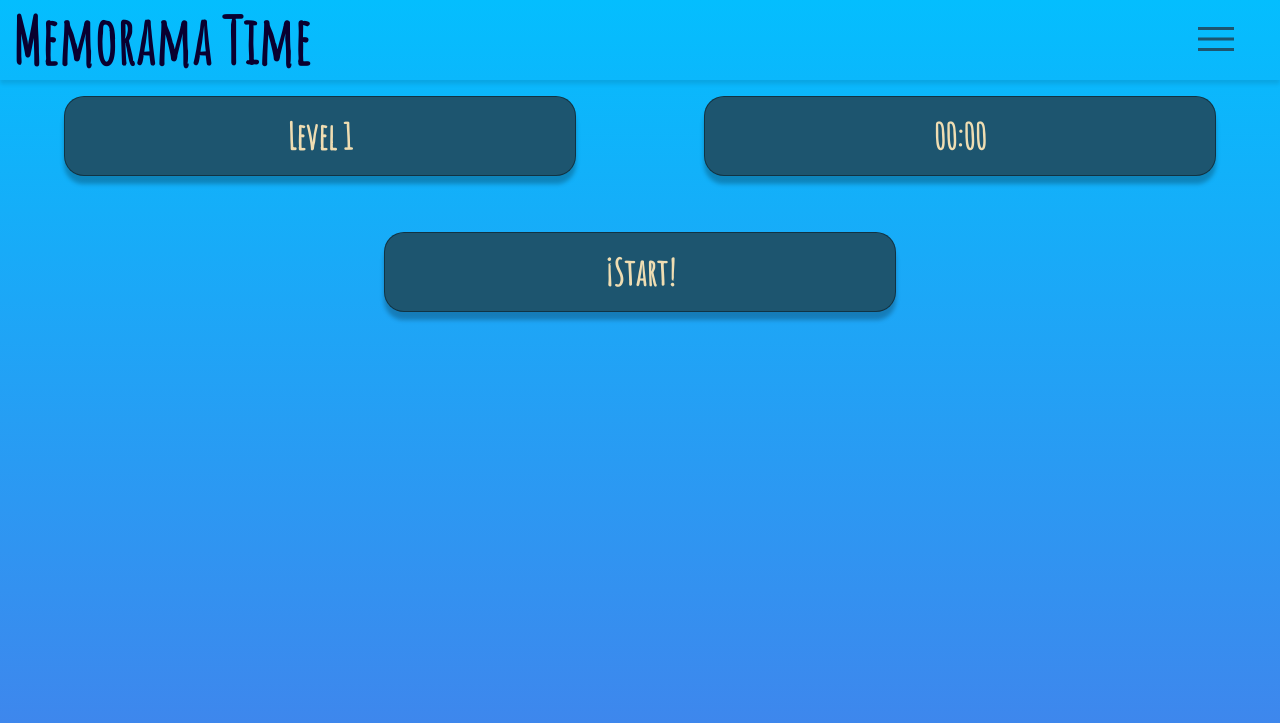
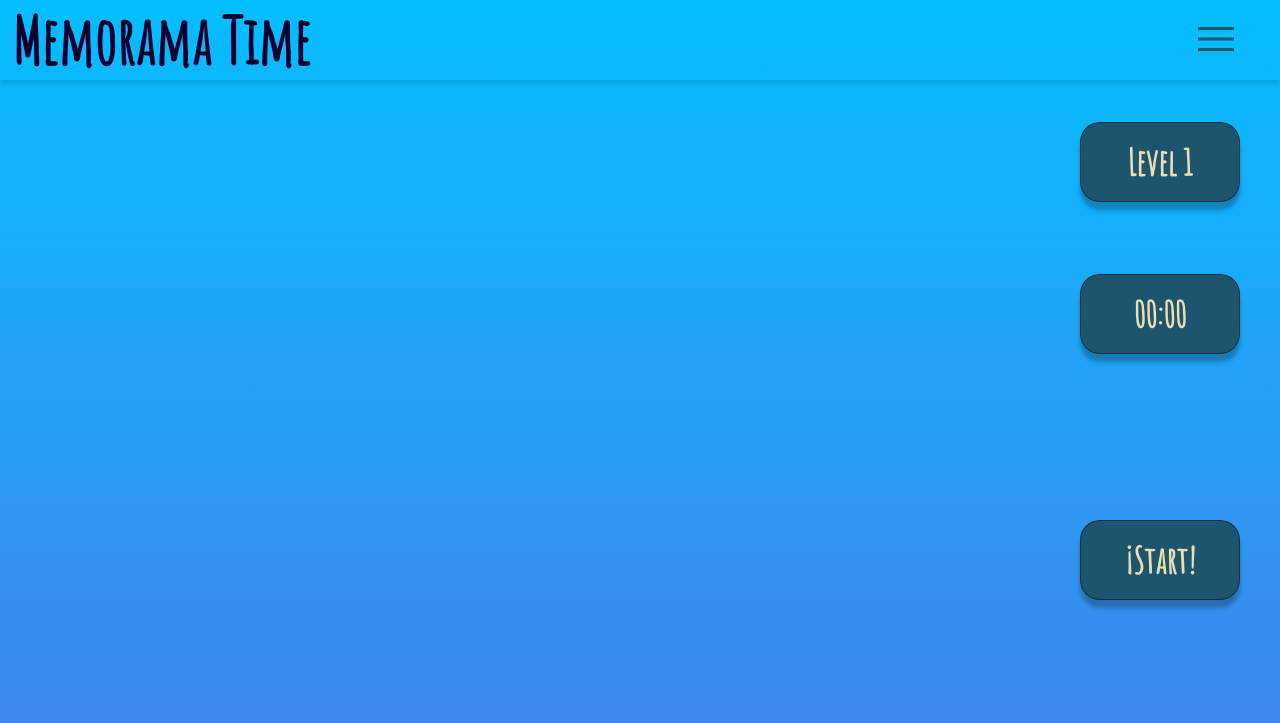
Before and after one commit to deiviiss/memorama-js, a website with bundled scripts: page index.html in a window 1280 px wide. Built offline with nearby package versions, Linux system fonts and the light colour scheme; no server answers.

Commit message:
Cambio de board & information en desktop

```diff
--- a/index.html
+++ b/index.html
@@ -53,7 +53,7 @@
         <span>0</span>
       </div>
     </div>
-    <div>
+    <div class="start">
       <button id="btnEmpezar" class="btn-start">¡Start!</button>
     </div>
   </main>
--- a/src/styles/home.css
+++ b/src/styles/home.css
@@ -59,6 +59,11 @@ header .logo {
   justify-content: space-around;
 }
 
+button {
+  background-color: transparent;
+  border: 0;
+}
+
 .menu button {
   border: none;
   background-color: var(--blue);
@@ -107,7 +112,7 @@ a {
 .theme-container {
   display: flex;
   flex-direction: row;
-  justify-content: space-evenly;
+  justify-content: space-around;
   align-items: center;
   width: 90%;
   height: 8rem;
@@ -141,30 +146,30 @@ a {
 }
 
 /*Media Query */
-@media (min-width: 360px) {
+@media screen and (min-width: 360px) {
   .themes-container {
     padding-top: 12rem;
   }
 }
 
-@media (min-width: 410px) {
+@media screen and (min-width: 410px) {
   .themes-container {
     padding-top: 10rem;
   }
 }
 
-@media (min-width: 640px) {
+@media screen and (min-width: 640px) {
   header .logo {
     font-size: var(--lg);
   }
 
-  F .theme-menu div,
+  .theme-menu div,
   .theme-menu button {
     width: 8rem;
   }
 }
 
-@media (min-width: 640px) {
+@media screen and (min-width: 640px) {
   .themes-container {
     height: 20rem;
   }
@@ -181,13 +186,13 @@ a {
   }
 }
 
-@media (min-width: 690px) {
+@media screen and (min-width: 690px) {
   .themes-container {
     height: 24rem;
   }
 }
 
-@media (min-width: 860px) {
+@media screen and (min-width: 860px) {
   .themes-container {
     padding-top: 14rem;
   }
--- a/src/styles/style.css
+++ b/src/styles/style.css
@@ -95,7 +95,7 @@ h3 {
 
 .game .card-container {
   display: grid;
-  grid-template-columns: repeat(auto-fit, minmax(50px, 1fr));
+  grid-template-columns: repeat(auto-fit, minmax(100px, 1fr));
   gap: 2rem;
   justify-items: center;
 }
@@ -308,6 +308,7 @@ figure .back {
     height: 10rem;
   }
 }
+
 @media screen and (min-width: 410px) {
   figure {
     width: 9rem;
@@ -317,6 +318,7 @@ figure .back {
     font-size: 3rem;
   }
 }
+
 @media screen and (min-width: 640px) {
   header .logo {
     font-size: 4rem;
@@ -335,6 +337,7 @@ figure .back {
     font-size: var(--md);
   }
 }
+
 @media screen and (min-width: 768px) {
   header .logo {
     font-size: 5.6rem;
@@ -343,6 +346,43 @@ figure .back {
   figure {
     width: 12rem;
     height: 16rem;
+  }
+
+  main {
+    display: grid;
+    height: 80%;
+    grid-column-gap: 2rem;
+    grid-template-columns: 1fr 1fr;
+    grid-auto-rows: 1fr;
+    grid-template-areas:
+            "b b a"
+            "b b c"
+  }
+
+  .information {
+    grid-area: a;
+  }
+
+  .game {
+    grid-area: b;
+    height: 100%;
+  }
+
+  .board{
+    grid-area: c;
+  }
+
+  .information, .board {
+    height: 100%;
+    flex-direction: column;
+    padding-right: 4rem;
+  }
+
+  .information div, .board div{
+    padding-bottom: 2rem;
+  }
+  .information div h3, .board div h3, .board div button, .btn-start {
+    width: 16rem;
   }
 
   .game .card-container i {
@@ -356,7 +396,12 @@ figure .back {
   .modal-options p, .options-buttons .modal-button {
     font-size: 4rem;
   }
+
+  .start {
+    grid-area: c;
+  }
 }
+
 @media screen and (min-width: 1024px) {
   header .logo {
     font-size: var(--lg);
@@ -368,5 +413,20 @@ figure .back {
 
   .modal {
     width: 40%;
+    height: 70%;
   }
 }
+
+@media screen and (min-width: 1680px) {
+  figure {
+    width: 13.5rem;
+    height: 18rem;
+  }
+}
+
+@media screen and (min-width: 1870px) {
+  figure {
+    width: 15rem;
+    height: 20rem;
+  }
+}
```
